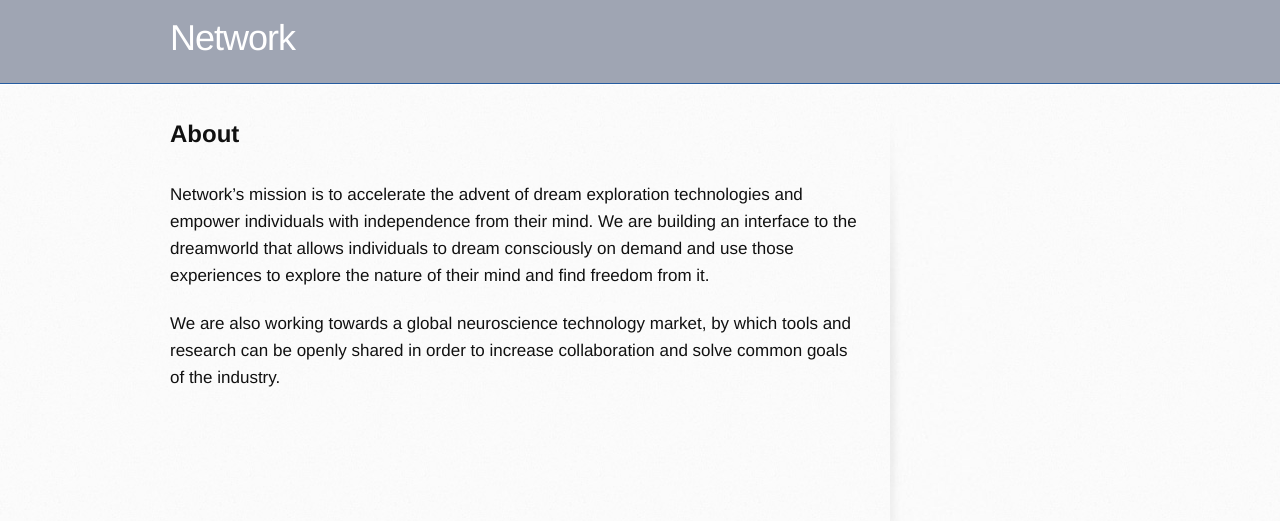
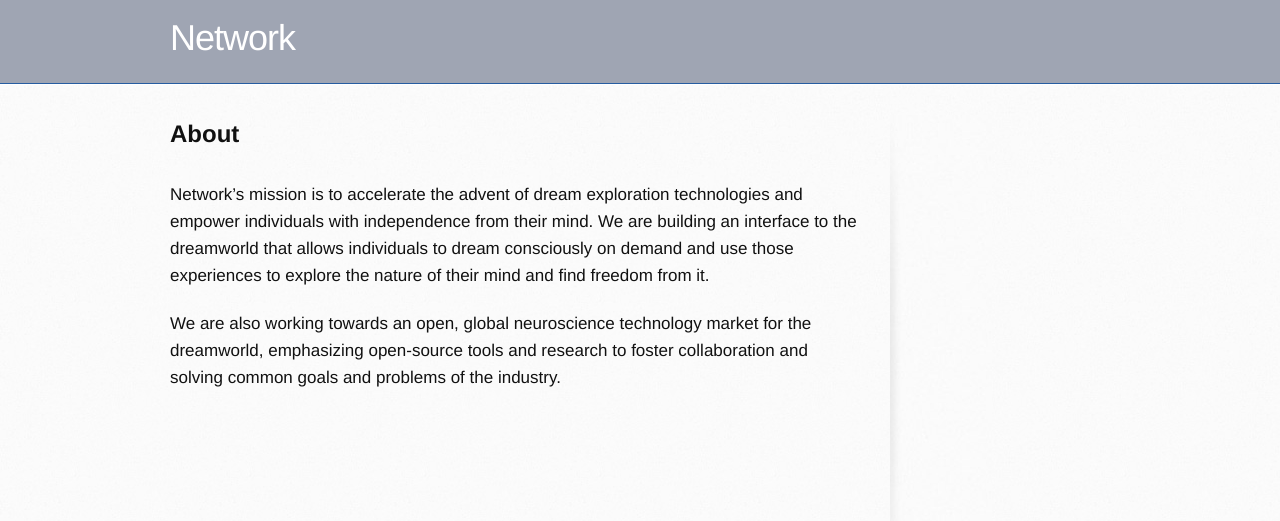
Before and after one commit to networkf/network.github.io, a Jekyll site: the page built from about.md, in a window 1280 px wide. Shown: the top 521 px of the page. Built offline with Jekyll 4.4.1, drawn with Linux system fonts in a browser that asks for light colours; some web fonts are replaced; our own code applies the rules of GitHub Pages for plain Markdown files; the repository's description, which GitHub fills in, is left out.

Commit message:
Update about.md

```diff
--- a/about.md
+++ b/about.md
@@ -11,4 +11,4 @@ layout: default
 <br>
 Network's mission is to accelerate the advent of dream exploration technologies and empower individuals with independence from their mind. We are building an interface to the dreamworld that allows individuals to dream consciously on demand and use those experiences to explore the nature of their mind and find freedom from it.
 
-We are also working towards a global neuroscience technology market, by which tools and research can be openly shared in order to increase collaboration and solve common goals of the industry.
+We are also working towards an open, global neuroscience technology market for the dreamworld, emphasizing open-source tools and research to foster collaboration and solving common goals and problems of the industry.
```
